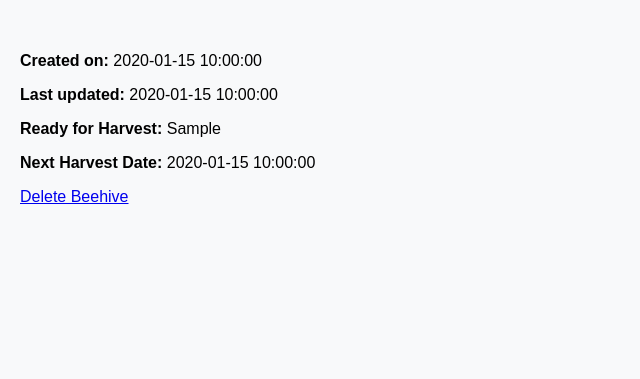
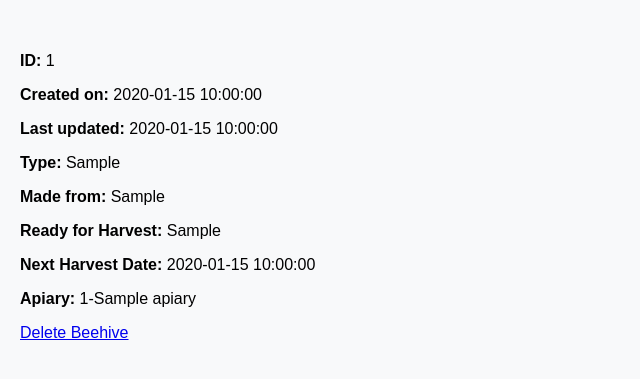
Before and after one commit to julioceaseless/Appiary, a Python web app: template web/templates/view_beehive.html in a window 1280 px wide. Shown: the part 34-413 px from the top of the page, without its empty margins (0-640 px from the left). Run offline with Jinja, Linux system fonts and the light colour scheme; the template is opened without the code that fills it: most values are stand-ins (such as "Sample title", 1, 10 or a date in 2020).

Commit message:
Show more beehive details

```diff
--- a/web/templates/view_beehive.html
+++ b/web/templates/view_beehive.html
@@ -3,10 +3,15 @@
 {% block title %}Beehive Details{% endblock %}
 
 {% block content %}
+    <p><strong>ID:</strong> {{ beehive.id }}</p>
     <p><strong>Created on:</strong> {{ beehive.created_at }}</p>
     <p><strong>Last updated:</strong> {{ beehive.updated_at }}</p>
+    <p><strong>Type:</strong> {{ beehive.hive_type }}</p>
+    <p><strong>Made from:</strong> {{ beehive.wood_type }}</p>
     <p><strong>Ready for Harvest:</strong> {{ beehive.ready_for_harvest }}</p>
     <p><strong>Next Harvest Date:</strong> {{ beehive.next_harvest_date }}</p>
+    <p><strong>Apiary:</strong> {{ beehive.apiary_id }}-{{ beehive.apiary.name }}</p>
+
     <div class="button">
       <a href="{{ url_for('delete_beehive', beehive_id=beehive.id) }}" onclick="return confirm('Are you sure you want to delete this beehive?');">Delete Beehive</a>
     </div>
```
